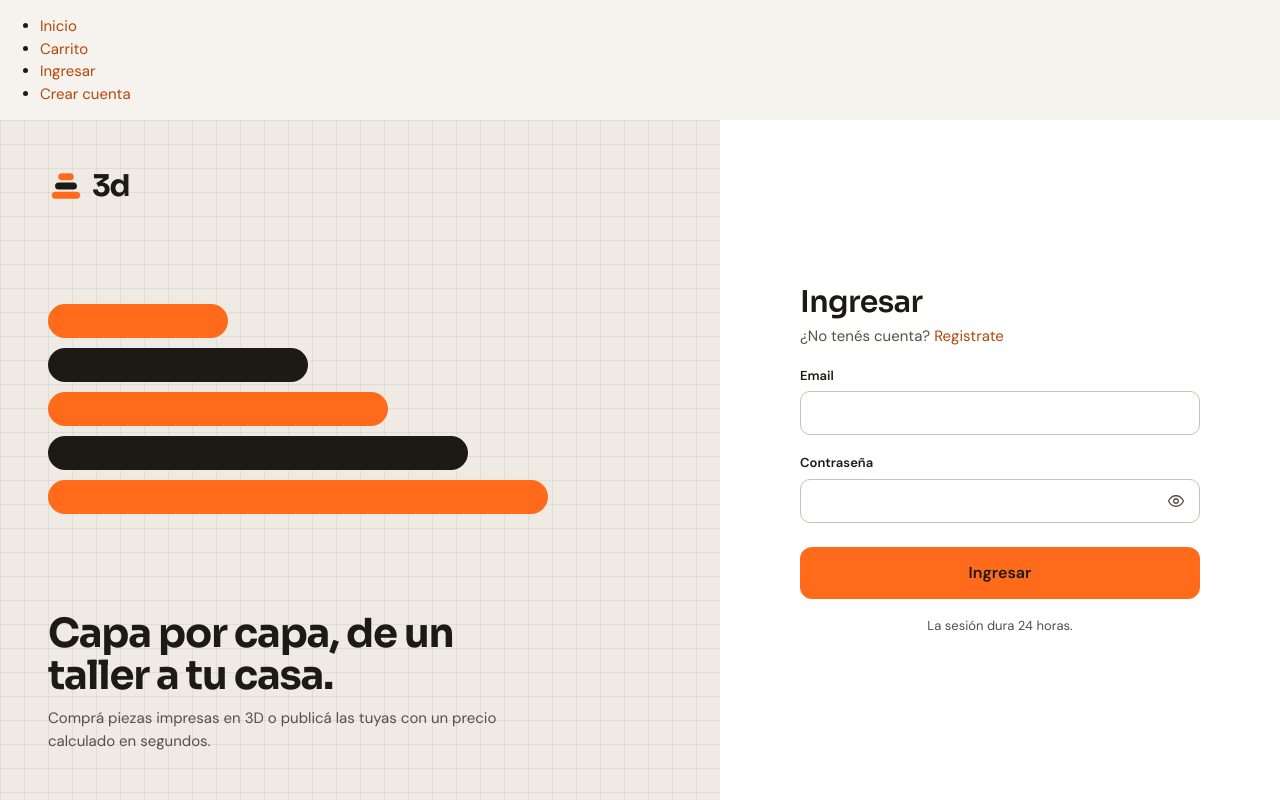
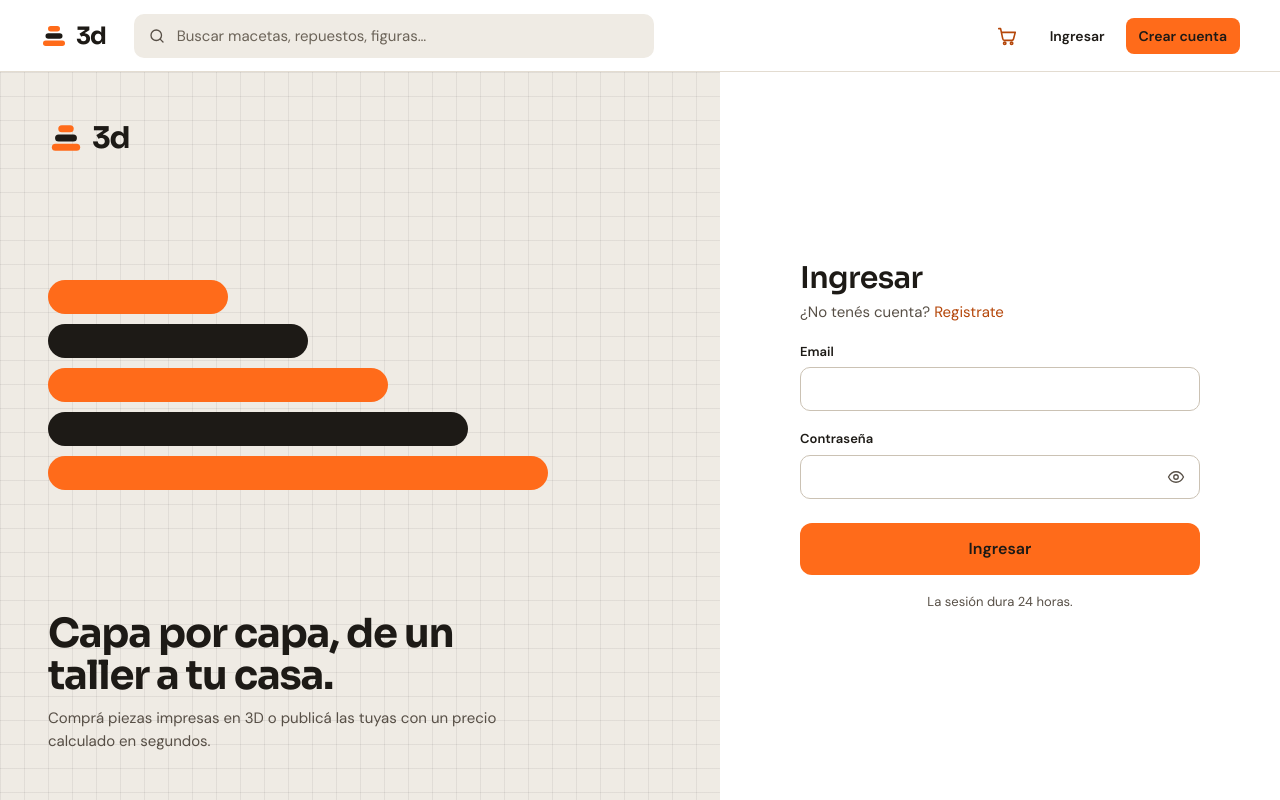
Before and after one commit to lgamallo2306/APIsTPOFrontend, a React app in the folder frontend/: page /login in a window 1280 px wide. Built offline with nearby package versions, Linux system fonts and the light colour scheme; the HTML template or start-up script is replaced by a standard one.

Commit message:
Login, header con sesión, rutas

```diff
--- a/frontend/src/components/auth/AuthPanel.jsx
+++ b/frontend/src/components/auth/AuthPanel.jsx
@@ -1,6 +1,6 @@
 import Logo from '../layout/Logo'
 
-// Panel izquierdo de login y registro: logo, "capas" decorativas y el eslogan.
+
 const CAPAS = [180, 260, 340, 420, 500]
 
 function AuthPanel() {
--- a/frontend/src/components/auth/LoginForm.jsx
+++ b/frontend/src/components/auth/LoginForm.jsx
@@ -2,8 +2,6 @@ import { useState } from 'react'
 import { Link } from 'react-router-dom'
 import PasswordInput from '../ui/PasswordInput'
 
-// Formulario controlado de login. Guarda lo que escribe el usuario
-// y, al enviar, le pasa los datos al padre (LoginView) por onSubmit.
 function LoginForm({ onSubmit, error, loading }) {
   const [form, setForm] = useState({ email: '', password: '' })
 
--- a/frontend/src/components/layout/AuthButtons.jsx
+++ b/frontend/src/components/layout/AuthButtons.jsx
@@ -0,0 +1,12 @@
+import { Link } from 'react-router-dom'
+
+function AuthButtons() {
+  return (
+    <>
+      <Link to="/login" className="btn btn-ghost btn-sm">Ingresar</Link>
+      <Link to="/registro" className="btn btn-primary btn-sm">Crear cuenta</Link>
+    </>
+  )
+}
+
+export default AuthButtons
--- a/frontend/src/components/layout/CartIcon.jsx
+++ b/frontend/src/components/layout/CartIcon.jsx
@@ -0,0 +1,16 @@
+import { Link } from 'react-router-dom'
+
+function CartIcon({ count }) {
+  return (
+    <Link to="/carrito" className="iconbtn" aria-label={`Carrito, ${count} ítems`}>
+      <svg width="22" height="22" viewBox="0 0 24 24" fill="none" stroke="currentColor" strokeWidth="1.75" strokeLinecap="round" strokeLinejoin="round">
+        <path d="M3 4h2l2.4 11.2a2 2 0 0 0 2 1.6h7.7a2 2 0 0 0 2-1.5L21 8H6.2" />
+        <circle cx="9.5" cy="20" r="1.3" />
+        <circle cx="17" cy="20" r="1.3" />
+      </svg>
+      {count > 0 && <span className="count">{count}</span>}
+    </Link>
+  )
+}
+
+export default CartIcon
--- a/frontend/src/components/layout/Header.jsx
+++ b/frontend/src/components/layout/Header.jsx
@@ -1,24 +1,19 @@
-import { Link } from 'react-router-dom'
+import Logo from './Logo'
+import SearchBar from './SearchBar'
+import CartIcon from './CartIcon'
+import UserMenu from './UserMenu'
+import AuthButtons from './AuthButtons'
 
-function Header() {
+function Header({ user, cartCount, onLogout}) {
   return (
-    <header>
-      <nav>
-        <ul>
-          <li>
-            <Link to="/">Inicio</Link>
-          </li>
-          <li>
-            <Link to="/carrito">Carrito</Link>
-          </li>
-          <li>
-            <Link to="/login">Ingresar</Link>
-          </li>
-          <li>
-            <Link to="/registro">Crear cuenta</Link>
-          </li>
-        </ul>
-      </nav>
+    <header className="header">
+        <Logo />
+        <SearchBar />
+        <div className='header-actions'>
+            <CartIcon count={cartCount} />
+             {user ? <UserMenu user={user} onLogout={onLogout} /> : <AuthButtons />}
+        </div>
+
     </header>
   )
 }
--- a/frontend/src/components/layout/SearchBar.jsx
+++ b/frontend/src/components/layout/SearchBar.jsx
@@ -0,0 +1,36 @@
+import { useState } from 'react'
+import { useNavigate } from 'react-router-dom'
+
+function SearchBar() {
+  const [text, setText] = useState('')
+  const navigate = useNavigate()
+
+  const handleSubmit = (e) => {
+    e.preventDefault()
+    if (text.trim() === '') {
+      navigate('/')
+      return
+    }
+    navigate(`/?name=${encodeURIComponent(text.trim())}`)
+  }
+
+  return (
+    <form className="affix search" onSubmit={handleSubmit}>
+      <span className="ico">
+        <svg width="18" height="18" viewBox="0 0 24 24" fill="none" stroke="currentColor" strokeWidth="1.75" strokeLinecap="round" strokeLinejoin="round">
+          <circle cx="11" cy="11" r="7" />
+          <path d="m20 20-3.5-3.5" />
+        </svg>
+      </span>
+      <input
+        className="input search-input"
+        type="search"
+        placeholder="Buscar macetas, repuestos, figuras…"
+        value={text}
+        onChange={(e) => setText(e.target.value)}
+      />
+    </form>
+  )
+}
+
+export default SearchBar
--- /dev/null
+++ b/frontend/src/components/layout/UserDropdown.jsx
@@ -0,0 +1,54 @@
+import { Link, useNavigate } from 'react-router-dom'
+
+function UserDropdown({ user, initials, onLogout, onClose }) {
+  const navigate = useNavigate()
+  const isVendor = user.roles.includes('VENDOR') || user.roles.includes('ADMIN')
+  const isAdmin = user.roles.includes('ADMIN')
+
+  const handleLogout = () => {
+    onClose()
+    onLogout()
+    navigate('/')
+  }
+
+  return (
+    <div className="card user-dropdown">
+      <div className="user-dropdown-head">
+        <span className="avatar">{initials}</span>
+        <div>
+          <p className="user-fullname">{user.name} {user.surname}</p>
+          <div className="user-roles">
+            {user.roles.map((role) => (
+              <span key={role} className="badge b-role">{role}</span>
+            ))}
+          </div>
+        </div>
+      </div>
+
+      <div className="divider" />
+      <Link to="/mis-compras" className="navlink" onClick={onClose}>Mis compras</Link>
+      <Link to="/perfil" className="navlink" onClick={onClose}>Perfil</Link>
+
+      {isVendor && (
+        <>
+          <div className="divider" />
+          <Link to="/vendedor/productos" className="navlink" onClick={onClose}>Mis productos</Link>
+          <Link to="/vendedor/ventas" className="navlink" onClick={onClose}>Mis ventas</Link>
+        </>
+      )}
+
+      {isAdmin && (
+        <>
+          <div className="divider" />
+          <Link to="/admin/categorias" className="navlink" onClick={onClose}>Categorías</Link>
+          <Link to="/admin/usuarios" className="navlink" onClick={onClose}>Usuarios</Link>
+        </>
+      )}
+
+      <div className="divider" />
+      <button type="button" className="navlink logout" onClick={handleLogout}>Cerrar sesión</button>
+    </div>
+  )
+}
+
+export default UserDropdown
--- /dev/null
+++ b/frontend/src/components/layout/UserMenu.jsx
@@ -0,0 +1,22 @@
+import { useState } from 'react'
+import UserDropdown from './UserDropdown'
+
+function UserMenu({ user, onLogout }) {
+  const [open, setOpen] = useState(false)
+  const initials = user.name[0] + user.surname[0]
+
+  return (
+    <div className="user-menu">
+      <button type="button" className="btn btn-ghost user-btn" onClick={() => setOpen(!open)}>
+        <span className="avatar">{initials}</span>
+        <span className="user-name">{user.name}</span>
+        <svg width="16" height="16" viewBox="0 0 24 24" fill="none" stroke="currentColor" strokeWidth="1.75" strokeLinecap="round" strokeLinejoin="round">
+          <path d="m6 9 6 6 6-6" />
+        </svg>
+      </button>
+      {open && <UserDropdown user={user} initials={initials} onLogout={onLogout} onClose={() => setOpen(false)} />}
+    </div>
+  )
+}
+
+export default UserMenu
--- a/frontend/src/index.css
+++ b/frontend/src/index.css
@@ -235,3 +235,96 @@ textarea.input{height:auto;padding:12px 14px;resize:vertical;line-height:1.5}
     align-items: flex-start;
   }
 }
+
+/* ---------- Header ---------- */
+.header {
+  height: 72px;
+  flex-shrink: 0;
+  display: flex;
+  align-items: center;
+  gap: 28px;
+  padding: 0 40px;
+  background: var(--surface);
+  border-bottom: 1px solid var(--border);
+}
+.header .logo svg {
+  width: 28px;
+  height: 28px;
+}
+.header .logo-text {
+  font-size: 24px;
+}
+.search {
+  flex-grow: 1;
+  max-width: 520px;
+}
+.search-input {
+  padding-left: 42px;
+  background: var(--surface-2);
+  border-color: transparent;
+}
+.header-actions {
+  margin-left: auto;
+  display: flex;
+  align-items: center;
+  gap: 8px;
+}
+
+/* ---------- Menú de usuario ---------- */
+.user-menu {
+  position: relative;
+}
+.user-btn {
+  padding: 0 10px 0 6px;
+  gap: 10px;
+}
+.user-name {
+  font-weight: 600;
+  font-size: 14.5px;
+}
+.user-dropdown {
+  position: absolute;
+  top: 52px;
+  right: 0;
+  width: 260px;
+  padding: 8px;
+  display: flex;
+  flex-direction: column;
+  gap: 2px;
+  box-shadow: var(--shadow-lg);
+  z-index: 30;
+}
+.user-dropdown-head {
+  display: flex;
+  gap: 10px;
+  align-items: center;
+  padding: 10px 10px 12px;
+}
+.user-fullname {
+  font-weight: 600;
+  font-size: 14px;
+}
+.user-roles {
+  display: flex;
+  gap: 4px;
+  margin-top: 4px;
+}
+.user-roles .badge {
+  height: 20px;
+  font-size: 10.5px;
+}
+.navlink.logout {
+  color: var(--danger) !important;
+}
+
+/* Mobile: header más compacto */
+@media (max-width: 700px) {
+  .header {
+    gap: 12px;
+    padding: 0 16px;
+  }
+  .header .logo-text,
+  .user-name {
+    display: none;
+  }
+}
--- a/frontend/src/views/LoginView.jsx
+++ b/frontend/src/views/LoginView.jsx
@@ -21,8 +21,6 @@ function LoginView({ onLogin }) {
     login(credentials)
       .then((data) => {
         onLogin(data.access_token)
-        // Si entró por /login lo mando al catálogo. Si llegó acá desde una
-        // ruta protegida (ej. /carrito), se queda: App mostrará esa vista.
         setLoading(false)
         if (location.pathname === '/login') navigate('/')
       })
```
Also changed, not shown: 1 other file (tests, documents, lock files or other folders).
